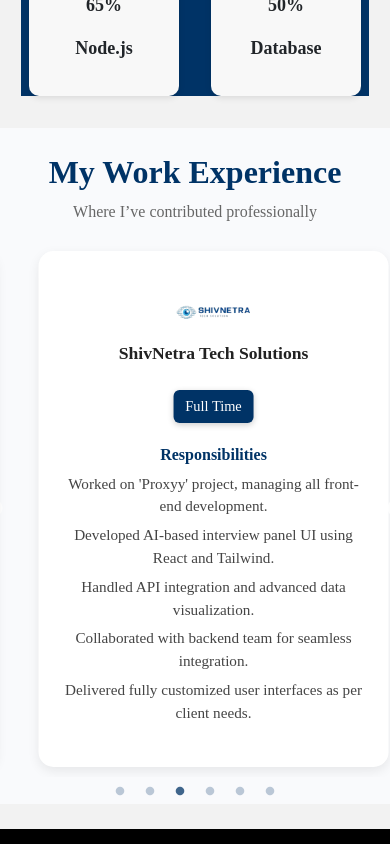
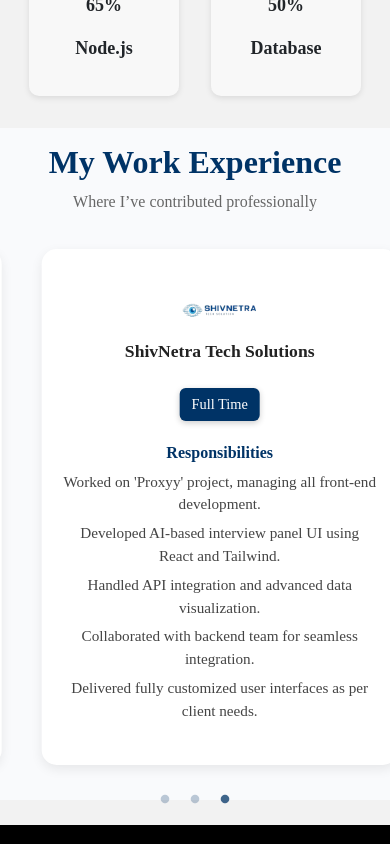
Before and after one commit to rishab-sudo/portfolio, a React (Create React App) app: page / in a window 390 px wide. Shown: the part 1560-2404 px from the top of the page. Built offline with nearby package versions, Linux system fonts and the light colour scheme.

Commit message:
25-10-25

```diff
--- a/src/components/Advantage.css
+++ b/src/components/Advantage.css
@@ -129,7 +129,7 @@
 width: 95%;
 text-align: justify;
 
-background-color: #003366;
+/* background-color: #003366; */
 }
   .adv-boxes-div {
     display: grid;
--- a/src/components/Education.css
+++ b/src/components/Education.css
@@ -28,7 +28,6 @@
   margin: 10px;
   text-align: left;
   transition: transform 0.3s ease, box-shadow 0.3s ease;
-  width: 100%;
   height: 420px;
   display: flex;
   flex-direction: column;
@@ -107,8 +106,7 @@
 /* Responsive */
 @media (max-width: 768px) {
   .experience-section {
-    width: 100%;
-  padding: 25px 7px;
+  padding: 15px 7px;
   margin: auto;
   background-color: #f9fafc;
   text-align: center;
@@ -118,16 +116,14 @@
 }
   .experience-slider {
     width: 100% !important;
-    padding: 2px;
+    padding: 0;
   }
 
-   .experience-card {
-    width: 350px;
-    max-width: 100%;
+  .experience-card {
+    width: 100% !important;
     height: auto;
-    text-align: center;
+    text-align: center !important;
     padding: 20px;
-    margin: 0 5px; /* gap thoda reduce */
   }
 
   /* Stack logo above company name */
--- a/src/components/Education.js
+++ b/src/components/Education.js
@@ -7,42 +7,6 @@
 const Experience = () => {
   const experiences = [
     {
-       logo: require("../assets/up-work.png"),
-      company: "Upwork - Freelancing",
-      roleType: "Freelance",
-      responsibilities: [
-        "Developed responsive front-end interfaces using React.js and CSS.",
-        "Integrated APIs for smooth data handling and interactions.",
-        "Delivered 10+ client projects on time with pixel-perfect design.",
-        "Ensured performance optimization and browser compatibility.",
-        "Maintained clean, reusable component structure."
-      ],
-    },
-    {
-      logo: require("../assets/navicon11.png"),
-      company: "ReclameHub Marketing Agency",
-      roleType: "Full Time",
-      responsibilities: [
-        "Worked as Full Stack Developer managing a small development team.",
-        "Built scalable web applications using React, Node.js, and MongoDB.",
-        "Achieved 95% client satisfaction rate across multiple projects.",
-        "Integrated Redux for predictable and efficient state management.",
-        "Handled deployment and production optimization tasks."
-      ],
-    },
-    {
-      logo: require("../assets/ShivNetra-logo.png"),
-      company: "ShivNetra Tech Solutions",
-      roleType: "Full Time",
-      responsibilities: [
-        "Worked on 'Proxyy' project, managing all front-end development.",
-        "Developed AI-based interview panel UI using React and Tailwind.",
-        "Handled API integration and advanced data visualization.",
-        "Collaborated with backend team for seamless integration.",
-        "Delivered fully customized user interfaces as per client needs.",
-       ],
-    },
-        {
        logo: require("../assets/up-work.png"),
       company: "Upwork - Freelancing",
       roleType: "Freelance",
@@ -89,22 +53,18 @@
   autoplay: true,
   autoplaySpeed: 3000,
   pauseOnHover: true,
-  variableWidth: false,
+  variableWidth: false,  // important for mobile sliding
   responsive: [
     {
-      breakpoint: 1024,
-      settings: { slidesToShow: 3 },
+      breakpoint: 1024, // tablets
+      settings: { slidesToShow: 2 },
     },
     {
-      breakpoint: 768,
-      settings: { slidesToShow: 1 },
-    },
-      {
-      breakpoint: 576,
+      breakpoint: 768,  // mobile
       settings: { slidesToShow: 1 },
     },
     {
-      breakpoint: 480,
+      breakpoint: 480,  // small mobile
       settings: { slidesToShow: 1 },
     },
   ],
@@ -115,8 +75,8 @@
     <div className="experience-section" id="experience">
       <h2 className="experience-title">My Work Experience</h2>
       <p className="experience-subtitle">Where I’ve contributed professionally</p>
-<div className="experience-slider">
-      <Slider {...settings} >
+
+      <Slider {...settings} className="experience-slider">
         {experiences.map((exp, index) => (
           <div key={index}>
             <div className="experience-card">
@@ -136,7 +96,6 @@
           </div>
         ))}
       </Slider>
-      </div>
     </div>
   );
 };
```
